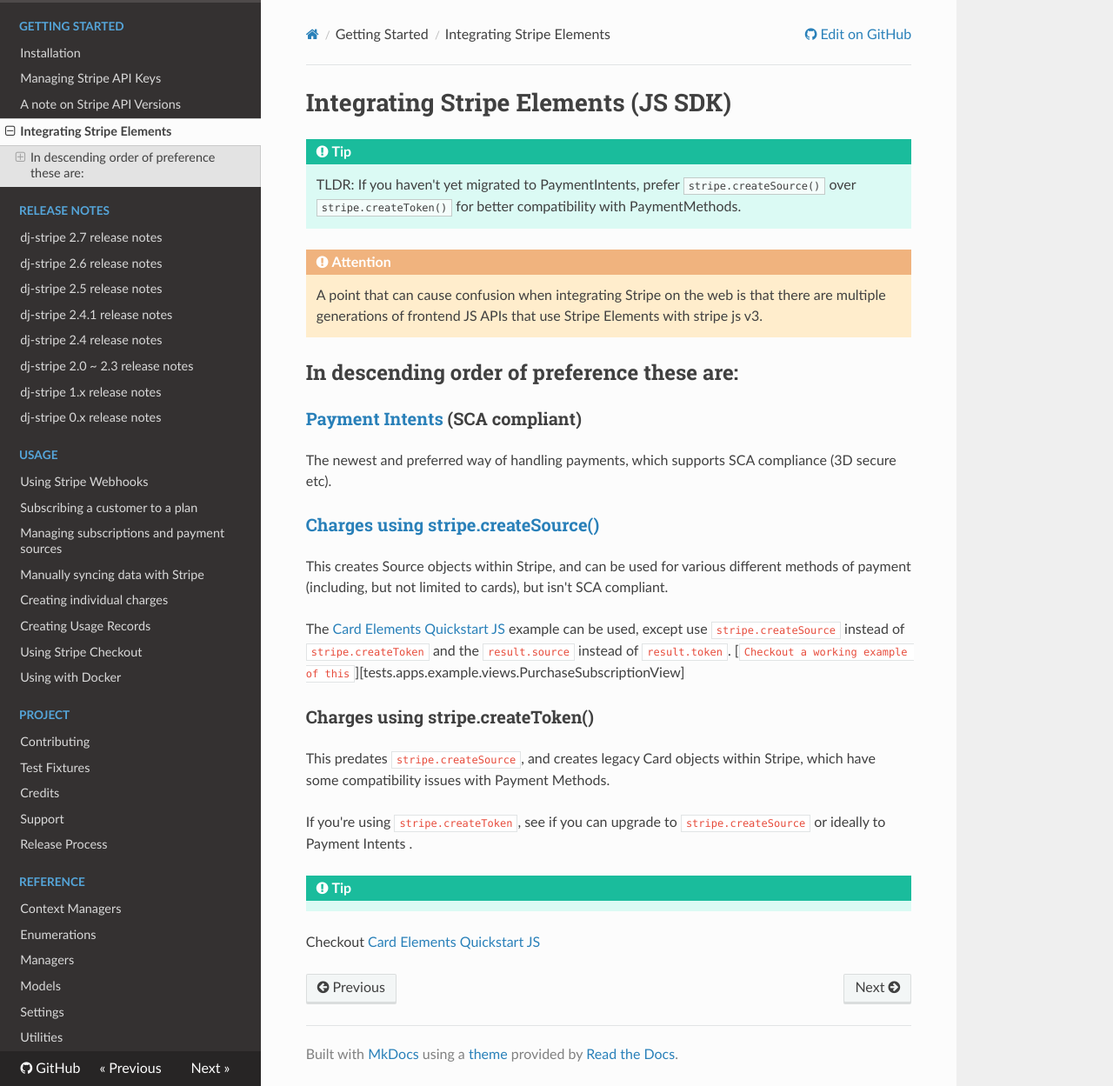
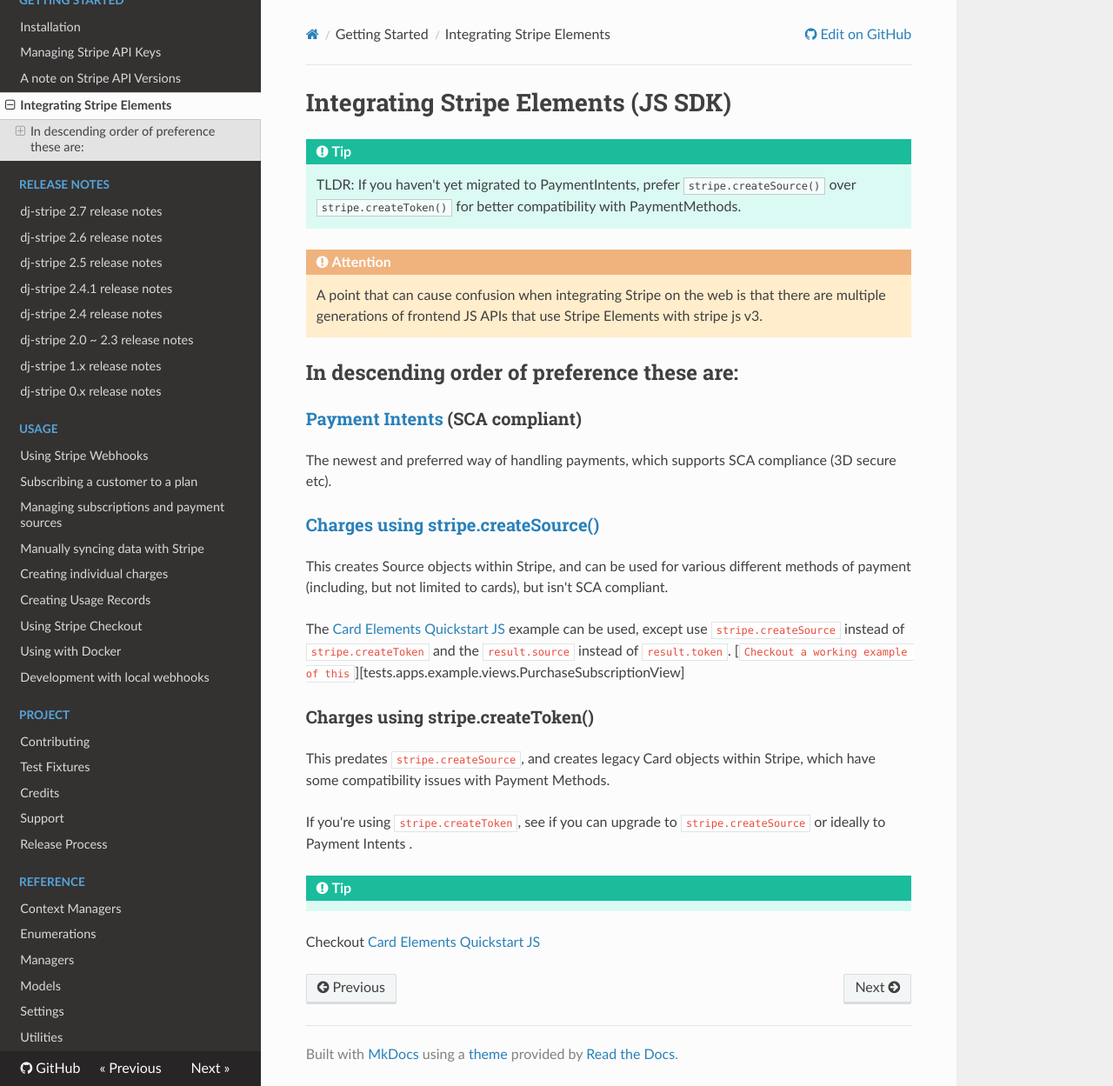
Before and after one commit to dj-stripe/dj-stripe, an MkDocs documentation site: the page built from docs/stripe_elements_js.md, in a window 1280 px wide and 1249 px high. Shown: the whole window at 87% size. Built offline with MkDocs 1.6.1, drawn with Linux system fonts in a browser that asks for light colours; nearby versions of some CDN libraries.

Commit message:
Added local_webhook_testing usage doc to docs

```diff
--- a/mkdocs.yml
+++ b/mkdocs.yml
@@ -72,6 +72,7 @@
     - Creating Usage Records: usage/creating_usage_record.md
     - Using Stripe Checkout: usage/using_stripe_checkout.md
     - Using with Docker: usage/using_with_docker.md
+    - Development with local webhooks: usage/local_webhook_testing.md
   - Project:
     - Contributing: project/contributing.md
     - Test Fixtures: project/test_fixtures.md
```
